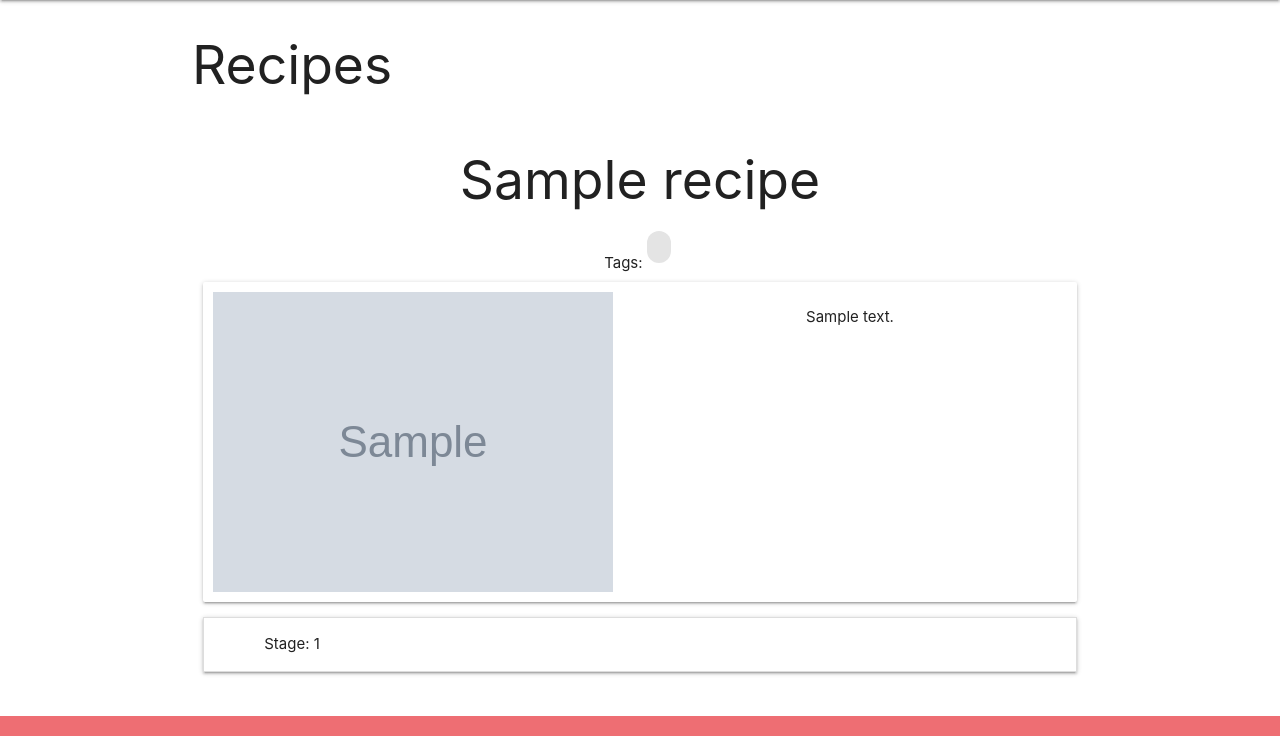
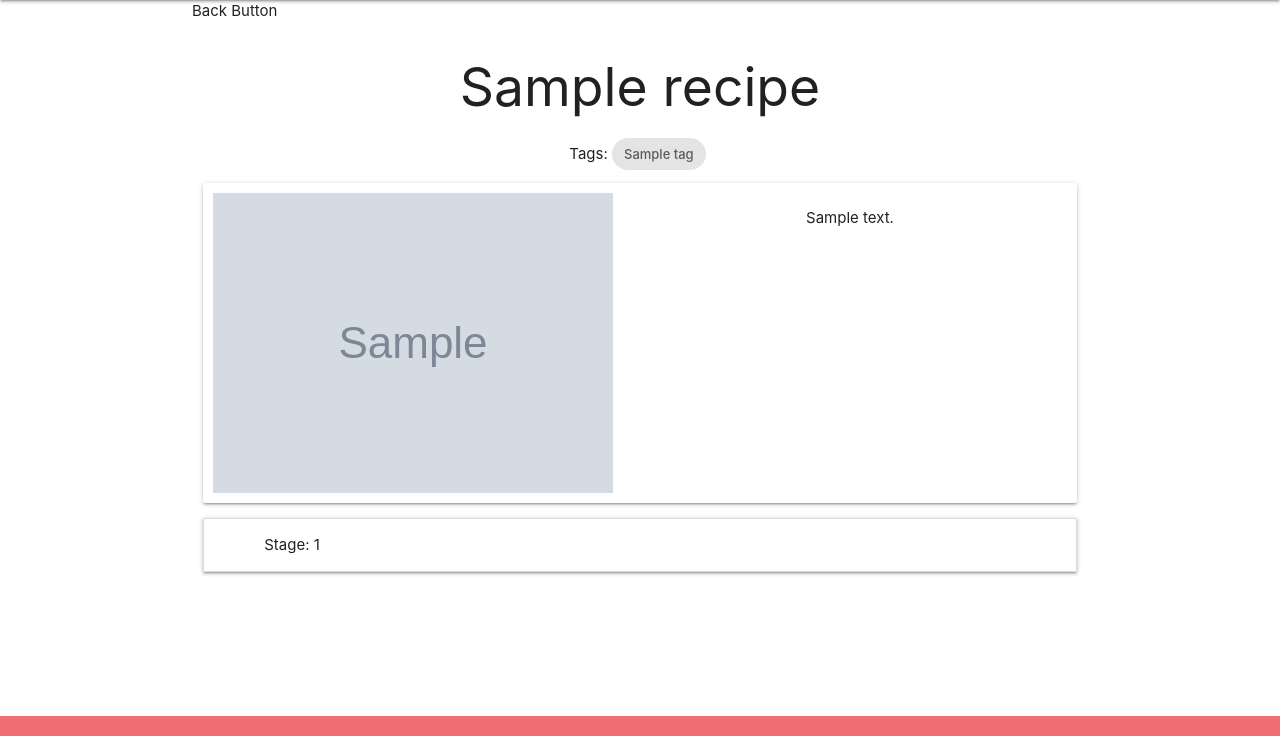
Before and after one commit to monkphin/Colour-Forge, a Flask app: page /recipe_page/1 in a window 1280 px wide. Shown: the part 64-800 px from the top of the page. Run offline with Flask 3, Linux system fonts and the light colour scheme; tables that the repository leaves empty hold one stand-in row (values such as "Sample post"); grey boxes marked "Sample" are stand-in pictures.

Commit message:
fixed tags on recipe_page

```diff
--- a/colourforge/models.py
+++ b/colourforge/models.py
@@ -92,5 +92,7 @@ class EntityTags(db.Model):
     tag_id = db.Column(db.Integer, db.ForeignKey("recipe_tags.tag_id", ondelete='CASCADE'), primary_key=True)
     entity_type = db.Column(db.String(50), nullable=False)
 
+    recipe_tag = db.relationship("RecipeTags", backref="entity_tags")
+
     def __repr__(self):
         return f"<EntityTag recipe_id={self.recipe_id} tag_id={self.tag_id} entity_type={self.entity_type}>"
--- a/colourforge/templates/recipe_page.html
+++ b/colourforge/templates/recipe_page.html
@@ -1,19 +1,18 @@
 {% extends "base.html" %}
 {% block content %}
-
-<h2>Recipes</h2>
-
+Back Button
 <div class="row">
   <div class="col s12 center-align">
+    <h2 class="card-title">{{ recipe.recipe_name }}</h2>
     <div class="card-stacked">
       <div class="card-content">
-        <h2 class="card-title">{{ recipe.recipe_name }}</h2>
         Tags:
-        <div class="chip">
           {% if recipe.tags %}
-            {% for tags in recipe.tag %}
+            {% for tag in recipe.tags %}
               {% if tag.recipe_tag %}
-                {{ tag.recipe_tag }}
+                <div class="chip">
+                  {{ tag.recipe_tag.tag_name }}
+                </div>
               {% else %}
                 <p>No Tags</p>
               {% endif %}
@@ -21,7 +20,6 @@
           {% else %}
             <p>No Tags</p>
           {% endif %}
-        </div>
       </div>
     </div>
     <div class="card horizontal small-card">
@@ -31,7 +29,7 @@
           {% if stage.recipe_images %}
             <img class="activator" src="{{ stage.recipe_images[0].thumbnail_url }}" alt="{{ stage.recipe_images[0].alt_text }}">
           {% else %}
-            <img class="activator" src="{{ url_for('static', filename='images/placeholder.png')}}" alt="placeholder image">
+            <img class="activator" src="{{ url_for('static', filename='images/placeholder.png') }}" alt="placeholder image">
           {% endif %}
         {% endif %}
       {% endfor %}
@@ -49,7 +47,11 @@
           <div class="collapsible-header"><i class="material-icons"></i>Stage: {{ stage.stage_num }}</div>
           <div class="collapsible-body">
             <span>{{ stage.instructions }}</span>
-            <img class="activator" src="{{ stage.recipe_images[0].thumbnail_url }}" alt="{{ stage.recipe_images[0].alt_text }}">
+              {% if stage.recipe_images %}
+                <img class="activator" src="{{ stage.recipe_images[0].thumbnail_url }}" alt="{{ stage.recipe_images[0].alt_text }}">
+              {% else %}
+                <img class="activator" src="{{ url_for('static', filename='images/placeholder.png') }}" alt="placeholder image">
+              {% endif %}
           </div>
 
         </li>
```
